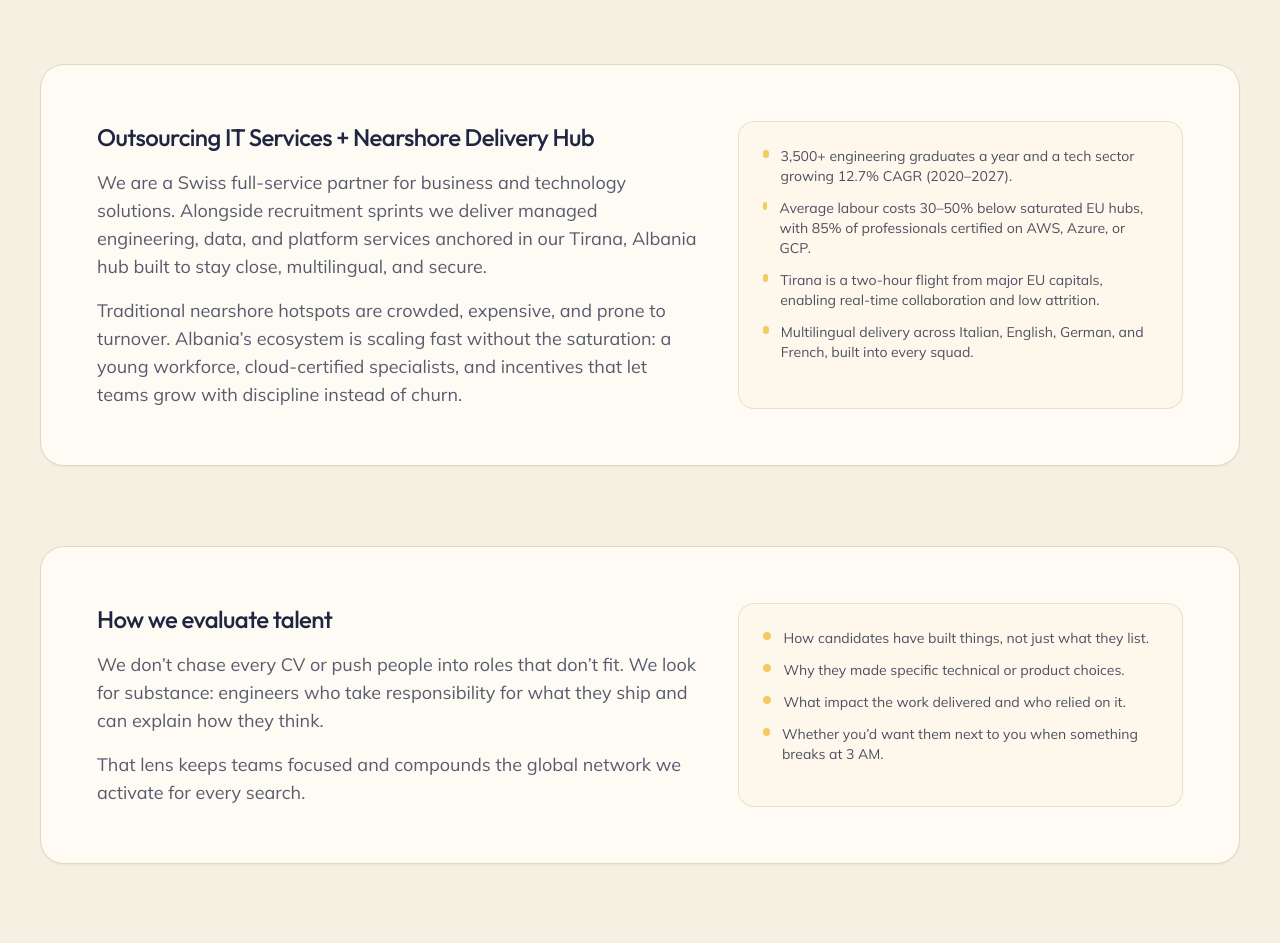
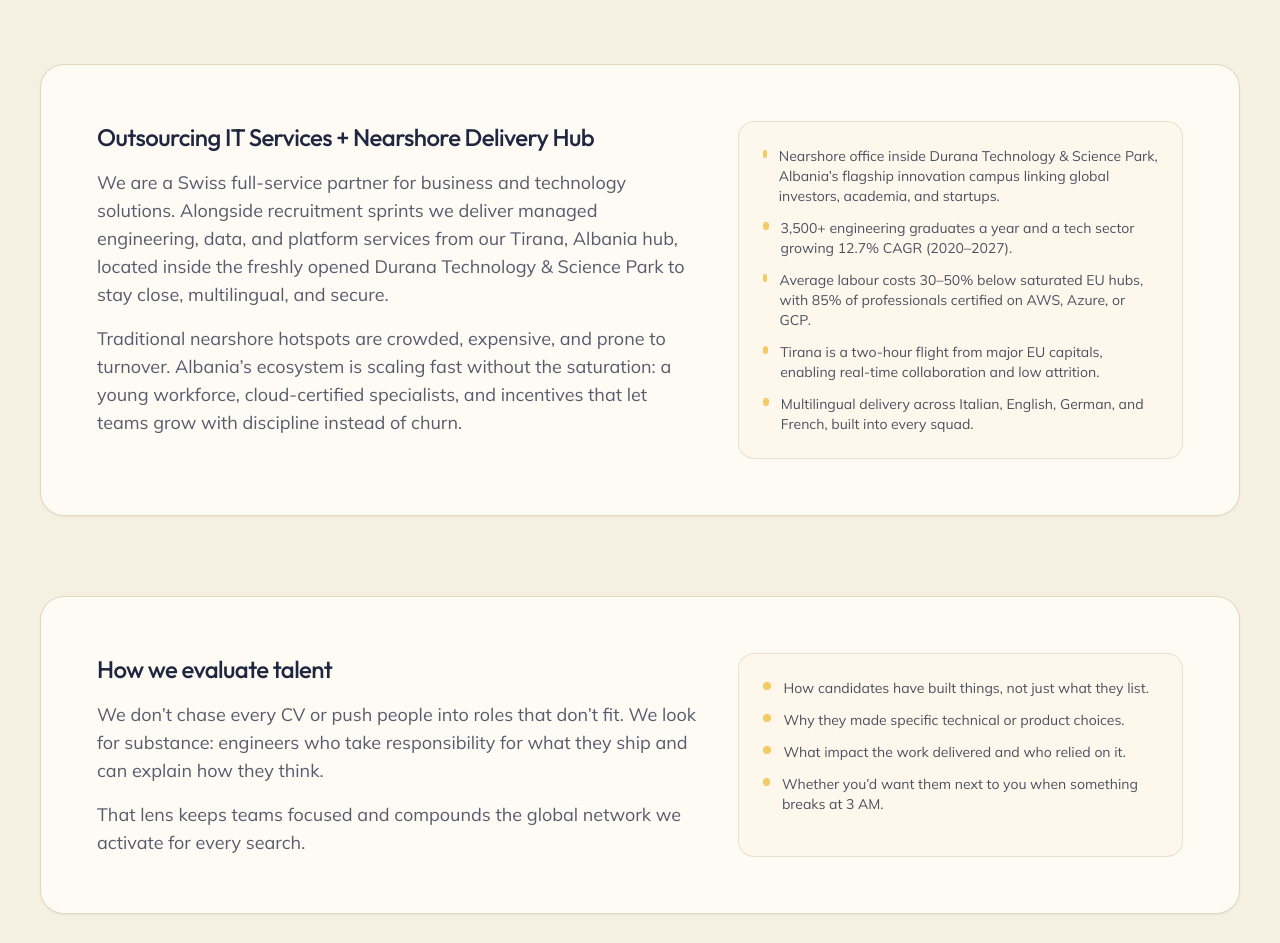
Before and after one commit to David-tech-creator/haystack, a Next.js app: page /about in a window 1280 px wide. Shown: the part 780-1723 px from the top of the page. Built offline with nearby package versions, Linux system fonts and the light colour scheme.

Commit message:
content: highlight durana tech park hub

```diff
--- a/src/app/about/page.tsx
+++ b/src/app/about/page.tsx
@@ -82,8 +82,8 @@ export default function AboutPage() {
             <h2 className="font-display text-2xl text-[#1f2640]">Outsourcing IT Services + Nearshore Delivery Hub</h2>
             <p>
               We are a Swiss full-service partner for business and technology solutions. Alongside recruitment sprints we
-              deliver managed engineering, data, and platform services anchored in our Tirana, Albania hub built to stay
-              close, multilingual, and secure.
+              deliver managed engineering, data, and platform services from our Tirana, Albania hub, located inside the freshly
+              opened Durana Technology & Science Park to stay close, multilingual, and secure.
             </p>
             <p>
               Traditional nearshore hotspots are crowded, expensive, and prone to turnover. Albania’s ecosystem is scaling
@@ -93,6 +93,7 @@ export default function AboutPage() {
           </div>
           <ul className="space-y-3 rounded-2xl border border-[#e3d7be]/70 bg-[#fef8ec] p-6 text-sm text-[#1f2640]/80">
             {[
+              "Nearshore office inside Durana Technology & Science Park, Albania’s flagship innovation campus linking global investors, academia, and startups.",
               "3,500+ engineering graduates a year and a tech sector growing 12.7% CAGR (2020–2027).",
               "Average labour costs 30–50% below saturated EU hubs, with 85% of professionals certified on AWS, Azure, or GCP.",
               "Tirana is a two-hour flight from major EU capitals, enabling real-time collaboration and low attrition.",
--- a/src/components/hero.tsx
+++ b/src/components/hero.tsx
@@ -104,7 +104,7 @@ export function Hero() {
               {
                 title: "Nearshore delivery hub",
                 copy:
-                  "Embedded team in Tirana, Albania, multilingual, cloud-certified, and ready to scale when saturated markets can’t.",
+                  "Embedded team in Tirana’s new Durana Technology & Science Park, multilingual, cloud-certified, and ready to scale when saturated markets can’t.",
               },
             ].map((item) => (
               <div
```
